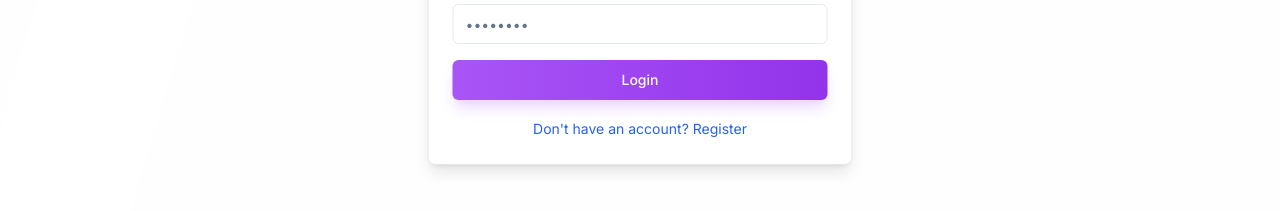
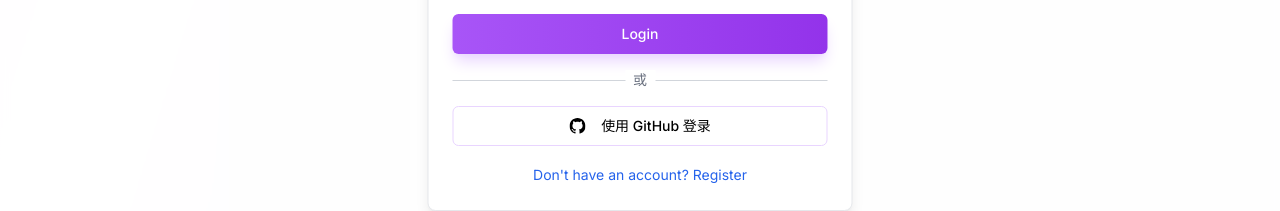
Before and after one commit to polym/sharinmod, a Next.js app in the folder frontend/: page /marketplace in a window 1280 px wide. Shown: the part 418-629 px from the top of the page. Built offline with nearby package versions, Linux system fonts and the light colour scheme; no server answers.

Commit message:
feat: add GitHub login button to login dialog

```diff
--- a/frontend/src/components/LoginDialogContent.tsx
+++ b/frontend/src/components/LoginDialogContent.tsx
@@ -9,6 +9,7 @@
 import { authAPI } from '@/lib/services';
 import { AxiosError } from 'axios';
 import { useTranslations } from 'next-intl';
+import GithubIcon from '@/components/icons/github-icon';
 
 interface LoginDialogContentProps {
   onSuccess?: () => void;
@@ -30,6 +31,7 @@
   const [email, setEmail] = useState('');
   const [password, setPassword] = useState('');
   const [loading, setLoading] = useState(false);
+  const [oauthLoading, setOauthLoading] = useState(false);
   const [error, setError] = useState('');
   const login = useAuthStore((state) => state.login);
   const setShowLoginDialog = useAuthStore((state) => state.setShowLoginDialog);
@@ -91,6 +93,12 @@
     }
   };
 
+  const handleGithubLogin = () => {
+    setOauthLoading(true);
+    // 跳转到后端 OAuth 端点
+    window.location.href = `${process.env.NEXT_PUBLIC_API_URL || 'http://localhost:38888'}/api/oauth/github/login`;
+  };
+
   return (
     <form onSubmit={handleSubmit} className="space-y-4">
       <div className="space-y-2">
@@ -122,6 +130,36 @@
       <Button type="submit" className="w-full" disabled={loading}>
         {loading ? t('loggingIn') : t('login')}
       </Button>
+
+      <div className="relative my-4">
+        <div className="absolute inset-0 flex items-center">
+          <div className="w-full border-t border-gray-300"></div>
+        </div>
+        <div className="relative flex justify-center text-sm">
+          <span className="px-2 bg-white text-gray-500">或</span>
+        </div>
+      </div>
+
+      <Button
+        type="button"
+        variant="outline"
+        className="w-full"
+        onClick={handleGithubLogin}
+        disabled={oauthLoading || loading}
+      >
+        {oauthLoading ? (
+          <span className="animate-spin mr-2">
+            <svg className="h-4 w-4" xmlns="http://www.w3.org/2000/svg" fill="none" viewBox="0 0 24 24">
+              <circle className="opacity-25" cx="12" cy="12" r="10" stroke="currentColor" strokeWidth="4"></circle>
+              <path className="opacity-75" fill="currentColor" d="M4 12a8 8 0 018-8V0C5.373 0 0 5.373 0 12h4zm2 5.291A7.962 7.962 0 014 12H0c0 3.042 1.135 5.824 3 7.938l3-2.647z"></path>
+            </svg>
+          </span>
+        ) : (
+          <GithubIcon className="h-4 w-4 mr-2" />
+        )}
+        使用 GitHub 登录
+      </Button>
+
       <div className="text-center">
         <button
           type="button"
--- /dev/null
+++ b/frontend/src/components/icons/github-icon.tsx
@@ -0,0 +1,14 @@
+export default function GithubIcon({ className }: { className?: string }) {
+  return (
+    <svg
+      className={className}
+      xmlns="http://www.w3.org/2000/svg"
+      width="24"
+      height="24"
+      viewBox="0 0 24 24"
+      fill="currentColor"
+    >
+      <path d="M12 0C5.37 0 0 5.37 0 12c0 5.31 3.435 9.795 8.205 11.385.6.105.825-.255.825-.57 0-.285-.015-1.23-.015-2.235-3.015.555-3.795-.735-4.035-1.41-.135-.345-.72-1.41-1.23-1.695-.42-.225-1.02-.78-.015-.795.945-.015 1.62.87 1.845 1.234 1.08 1.815 2.805 1.305 3.495.99.105-.78.42-1.305.765-1.605-2.67-.3-5.46-1.335-5.46-5.925 0-1.305.465-2.385 1.23-3.225-.12-.3-.54-1.53.12-3.18 0 0 1.005-.315 3.3 1.23.96-.27 1.98-.405 3-.405s2.04.135 3 .405c2.295-1.56 3.3-1.23 3.3-1.23.66 1.65.24 2.88.12 3.18.765.84 1.23 1.905 1.23 3.225 0 4.605-2.805 5.625-5.475 5.925.435.375.81 1.095.81 2.22 0 1.605-.015 2.895-.015 3.3 0 .315.225.69.825.57A12.02 12.02 0 0024 12c0-6.63-5.37-12-12-12z" />
+    </svg>
+  );
+}
```
